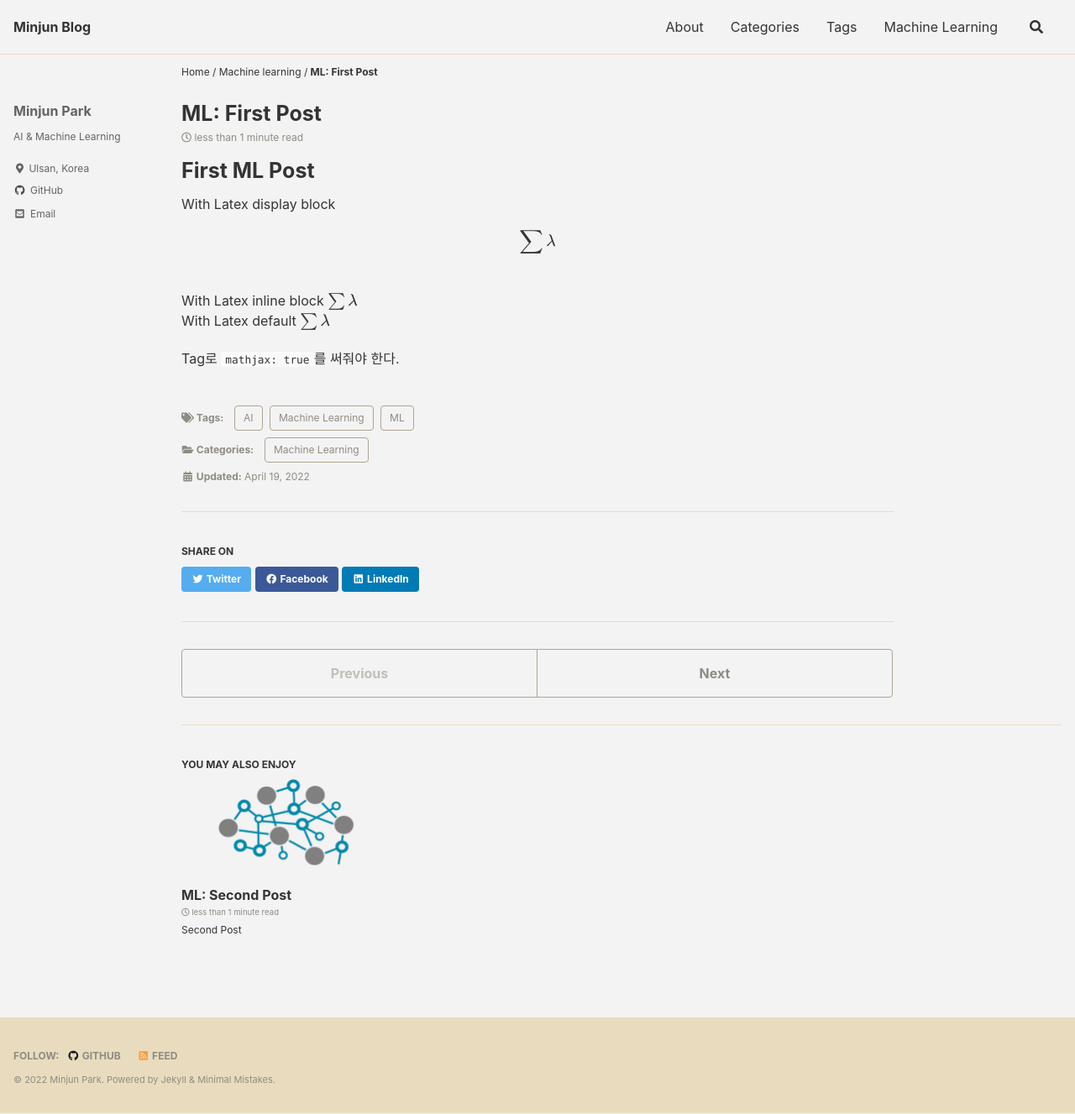
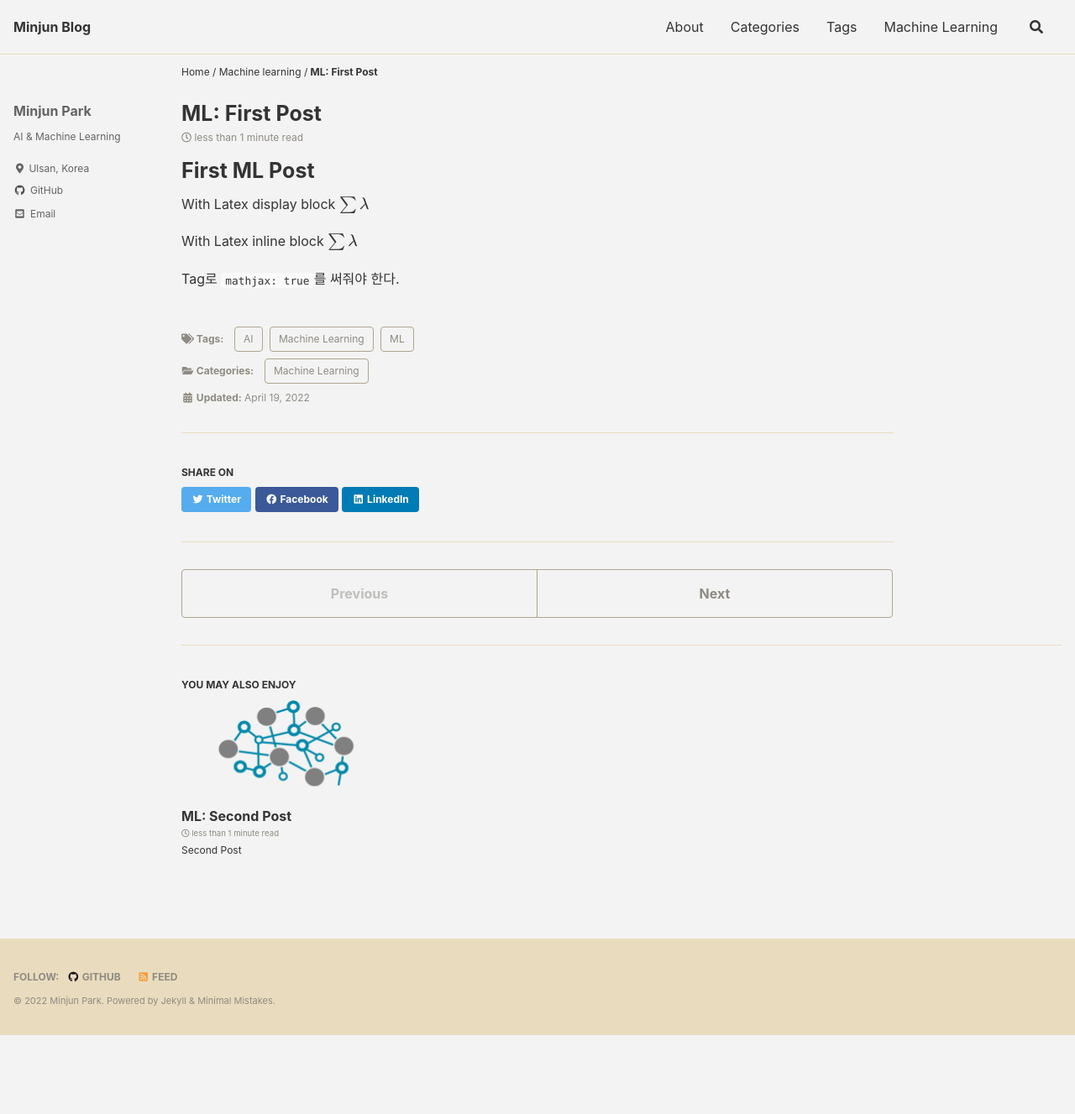
Before and after one commit to minjunsz/minjunsz.github.io, a Jekyll site: the page built from _posts/2022-04-19-first-ml.md, in a window 1280 px wide. Shown: the whole page at 84% size. Built offline with Jekyll 4.4.1, drawn with Linux system fonts in a browser that asks for light colours; cached includes are drawn as plain includes; formulas are drawn with MathJax 3; after the commit the page ends 1232 px from its top, so only the background shows below that.

Commit message:
Update 2022-04-19-first-ml.md

````diff
--- a/_posts/2022-04-19-first-ml.md
+++ b/_posts/2022-04-19-first-ml.md
@@ -10,8 +10,8 @@ mathjax: true
 ---
 
 # First ML Post
-With Latex display block \\[\sum\lambda\\]
-With Latex inline block \\(\sum\lambda\\)
-With Latex default $$\sum\lambda$$
+With Latex display block $$\sum\lambda$$
+
+With Latex inline block $\sum\lambda$
 
 Tag로 ```mathjax: true```를 써줘야 한다.
````
